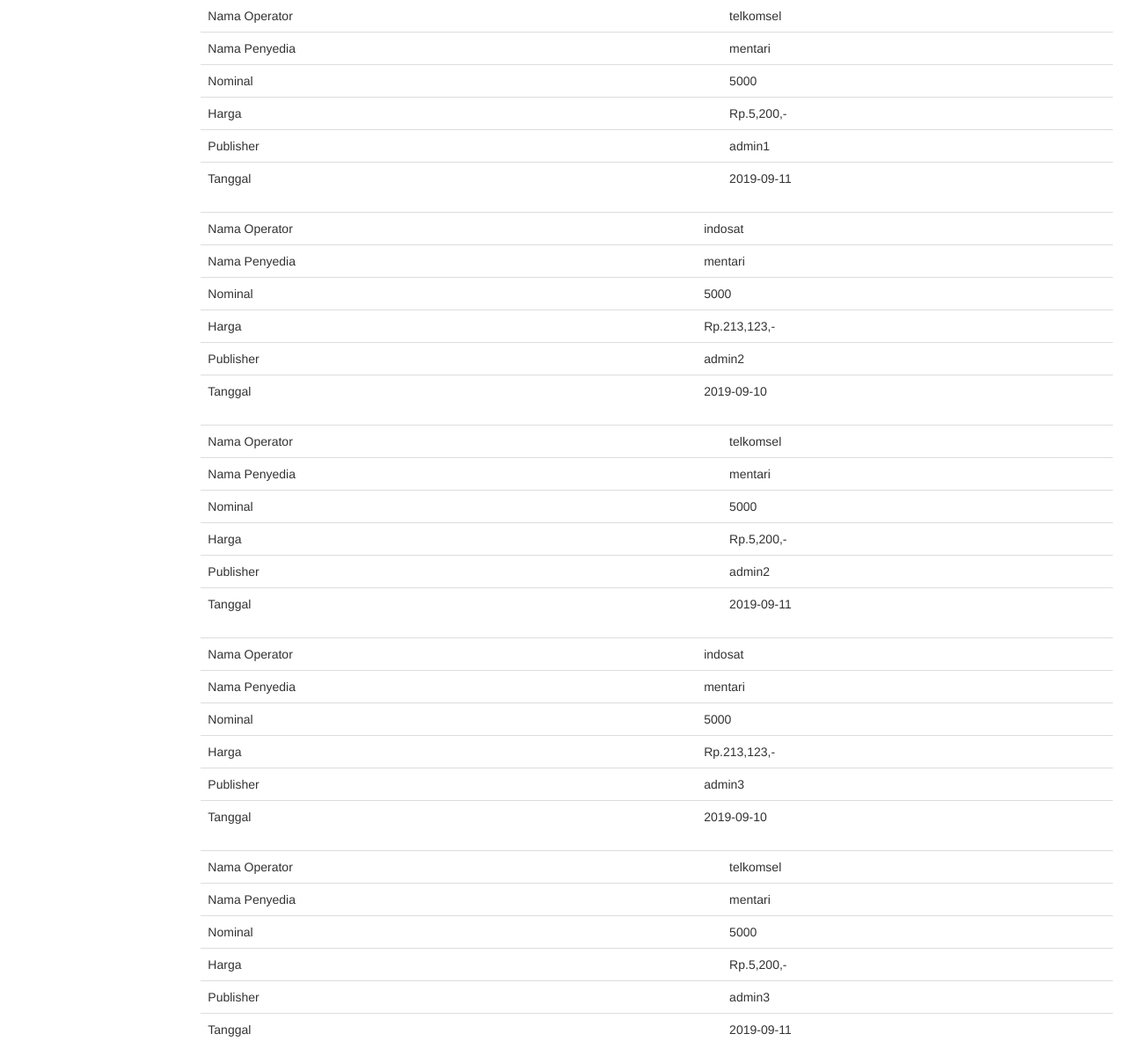
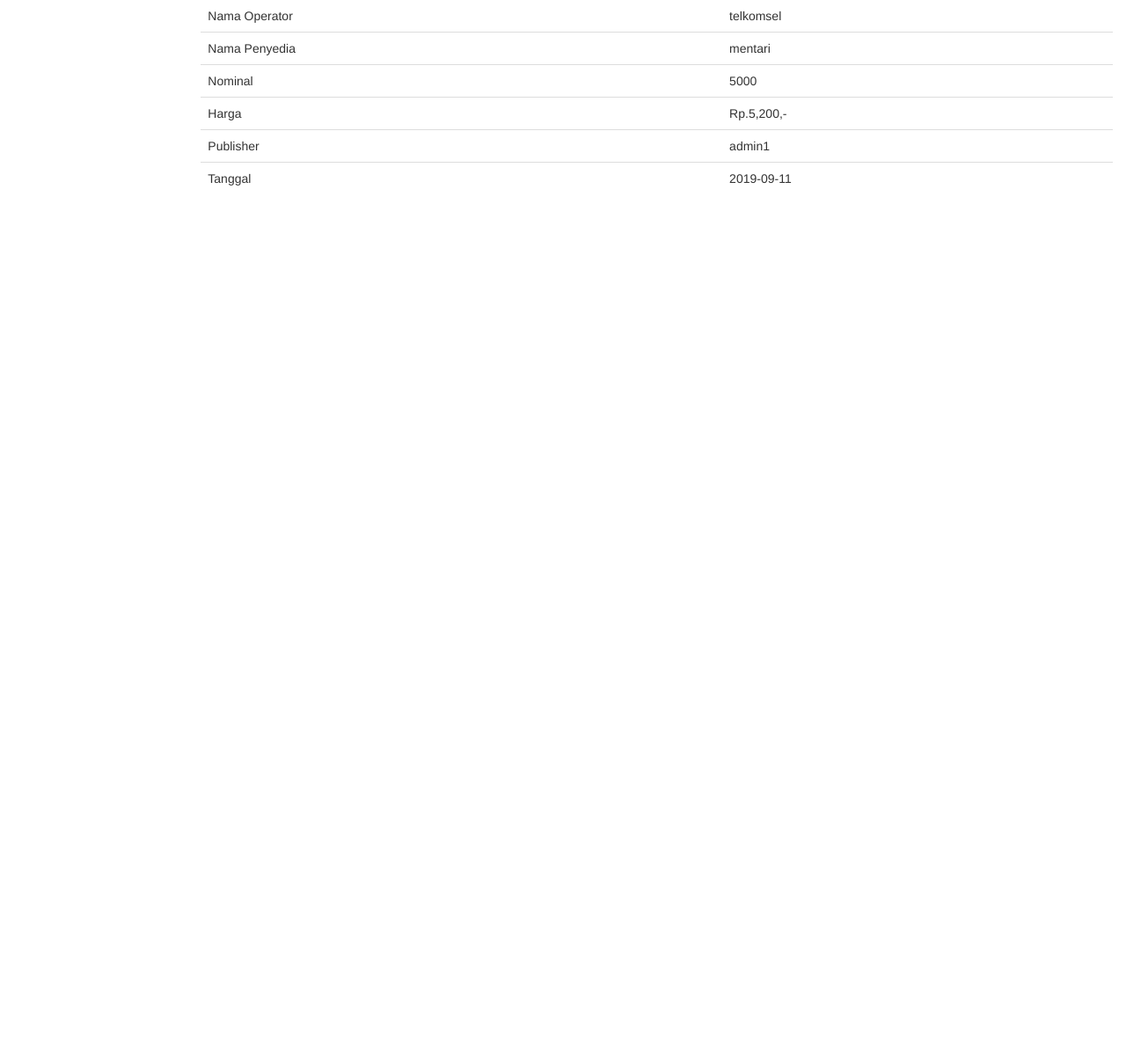
Before and after one commit to sofiull/Tugas_KulakPulsa_proyek2, a PHP site: page /user/det_pulsa.php?id=2 in a window 1280 px wide. Shown: the part 423-1632 px from the top of the page at 88% size. After the commit the page ends 634 px from the top, so only its background shows below. Run offline with PHP 8.4, Linux system fonts and the light colour scheme; a user stored in the database is signed in; data comes from the database, SQL or seed files in the repository; some libraries are stand-ins or nearby versions.

Commit message:
Update detail

```diff
--- a/admin/det_pulsa.php
+++ b/admin/det_pulsa.php
@@ -9,7 +9,7 @@ include 'header.php';
 $id_pulsa=mysqli_real_escape_string($con, $_GET['id']);
 
 
-$det=mysqli_query($con, "SELECT DISTINCT k.id_kulakpulsa, o.nama_operator,p.namapenyedia,pl.nominal, dp.harga, a.usernameAdmin, k.tanggal FROM kulak_pulsa k , operator o , penyedia p , pulsa pl , infopenyedia ip , detailkulakpulsa dp , admin a WHERE o.id_operator =k.id_operator AND k.id_penyedia = p.id_penyedia AND k.id_detailkulakpulsa = dp.id_detailkulakpulsa")or die(mysqli_error());
+$det=mysqli_query($con, "SELECT DISTINCT k.id_kulakpulsa, o.nama_operator,p.namapenyedia,pl.nominal, dp.harga, a.usernameAdmin, k.tanggal FROM kulak_pulsa k , operator o , penyedia p , pulsa pl , infopenyedia ip , detailkulakpulsa dp , admin a WHERE o.id_operator =k.id_operator AND k.id_penyedia = p.id_penyedia AND k.id_detailkulakpulsa = dp.id_detailkulakpulsa AND a.id_admin = k.publisher")or die(mysqli_error());
 while($d=mysqli_fetch_array($det)){
 	?>
 	<table class="table">
--- a/user/det_pulsa.php
+++ b/user/det_pulsa.php
@@ -9,7 +9,7 @@ include 'header.php';
 $id_pulsa=mysqli_real_escape_string($con, $_GET['id']);
 
 
-$det=mysqli_query($con, "SELECT DISTINCT k.id_kulakpulsa, o.nama_operator,p.namapenyedia,pl.nominal, dp.harga, a.usernameAdmin, k.tanggal FROM kulak_pulsa k , operator o , penyedia p , pulsa pl , infopenyedia ip , detailkulakpulsa dp , admin a WHERE o.id_operator =k.id_operator AND k.id_penyedia = p.id_penyedia AND k.id_detailkulakpulsa = dp.id_detailkulakpulsa")or die(mysqli_error());
+$det=mysqli_query($con, "SELECT DISTINCT k.id_kulakpulsa, o.nama_operator,p.namapenyedia,pl.nominal, dp.harga, a.usernameAdmin, k.tanggal FROM kulak_pulsa k , operator o , penyedia p , pulsa pl , infopenyedia ip , detailkulakpulsa dp , admin a WHERE o.id_operator =k.id_operator AND k.id_penyedia = p.id_penyedia AND k.id_detailkulakpulsa = dp.id_detailkulakpulsa AND a.id_admin = k.publisher")or die(mysqli_error());
 while($d=mysqli_fetch_array($det)){
 	?>
 	<table class="table">
```
